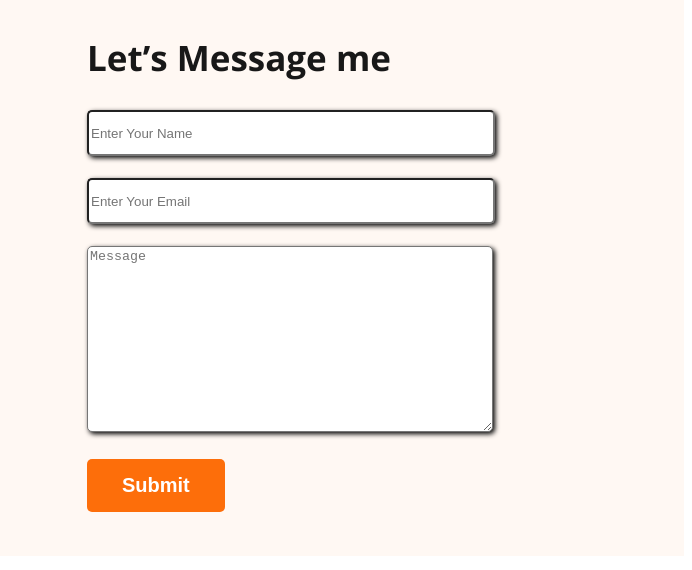
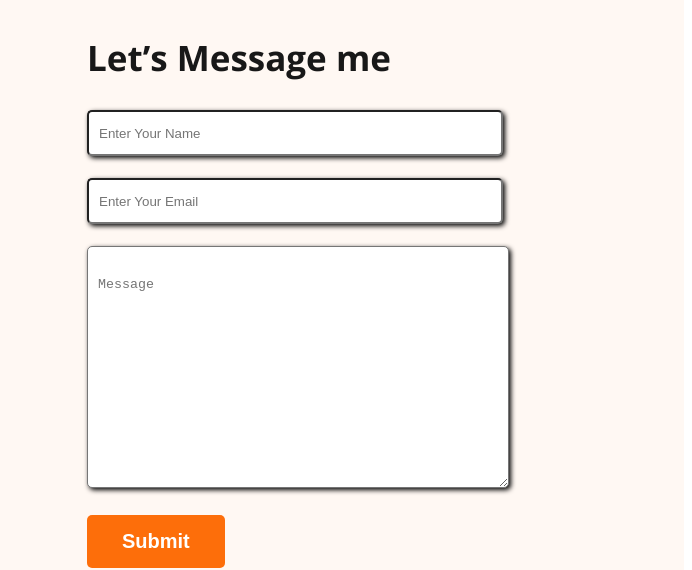
Before and after one commit to junayet4o12/web-developer-portfolio, a plain HTML site: page index.html in a window 1280 px wide. Shown: the part 3427-3997 px from the top of the page, 588-1280 px from the left. Drawn offline with nearby package versions, Linux system fonts and the light colour scheme.

Commit message:
complete 3

```diff
--- a/index.css
+++ b/index.css
@@ -277,11 +277,13 @@ nav a {
     flex-shrink: 0;
     border-radius: 5px;
     box-shadow: 2px 2px 5px black;
+    padding-left: 10px ;
 }
 
 .input1 {
     width: 400px;
     height: 180px;
+    padding: 30px 10px;
 
     border-radius: 5px;
     box-shadow: 2px 2px 5px black;
```
